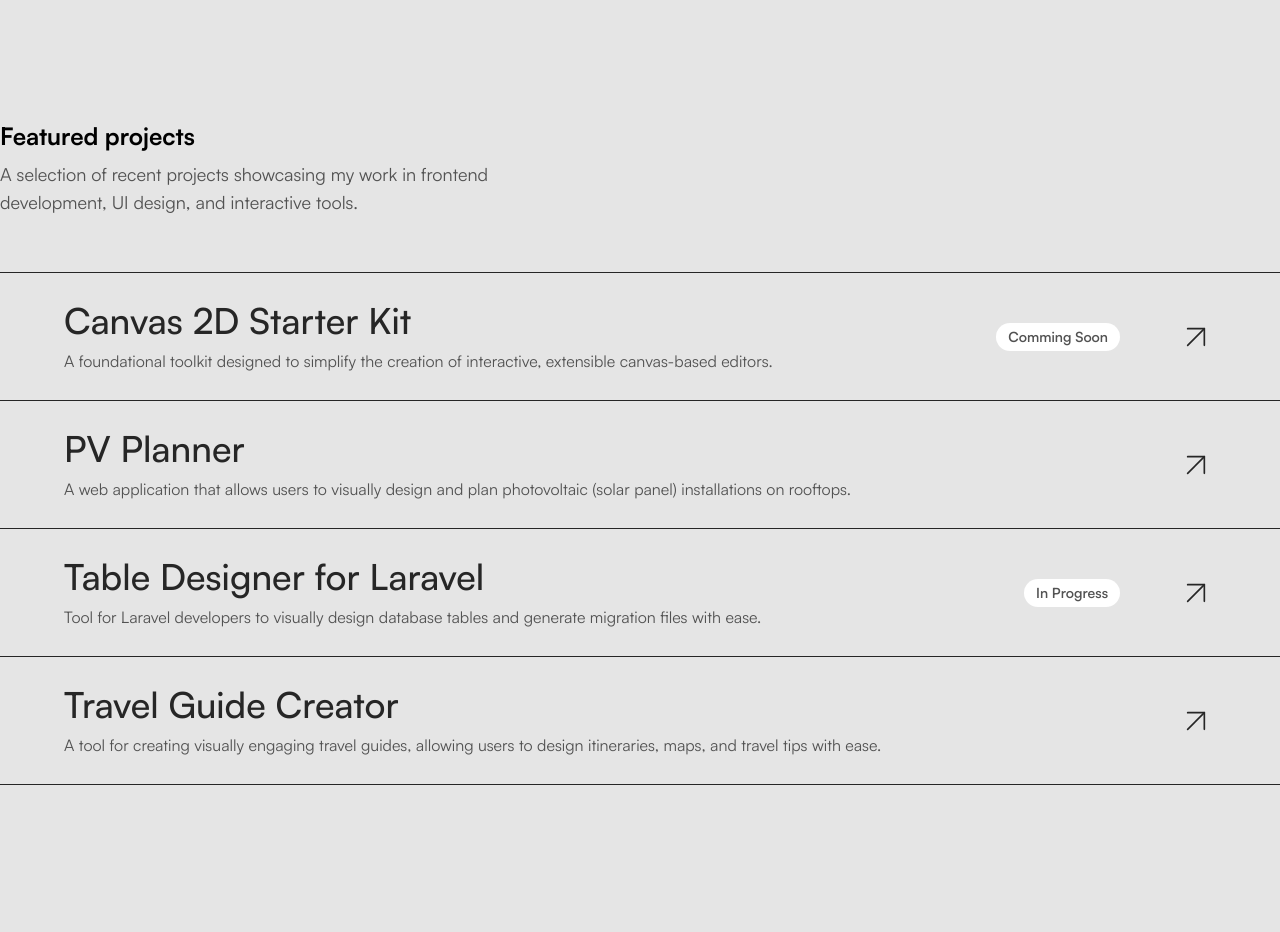
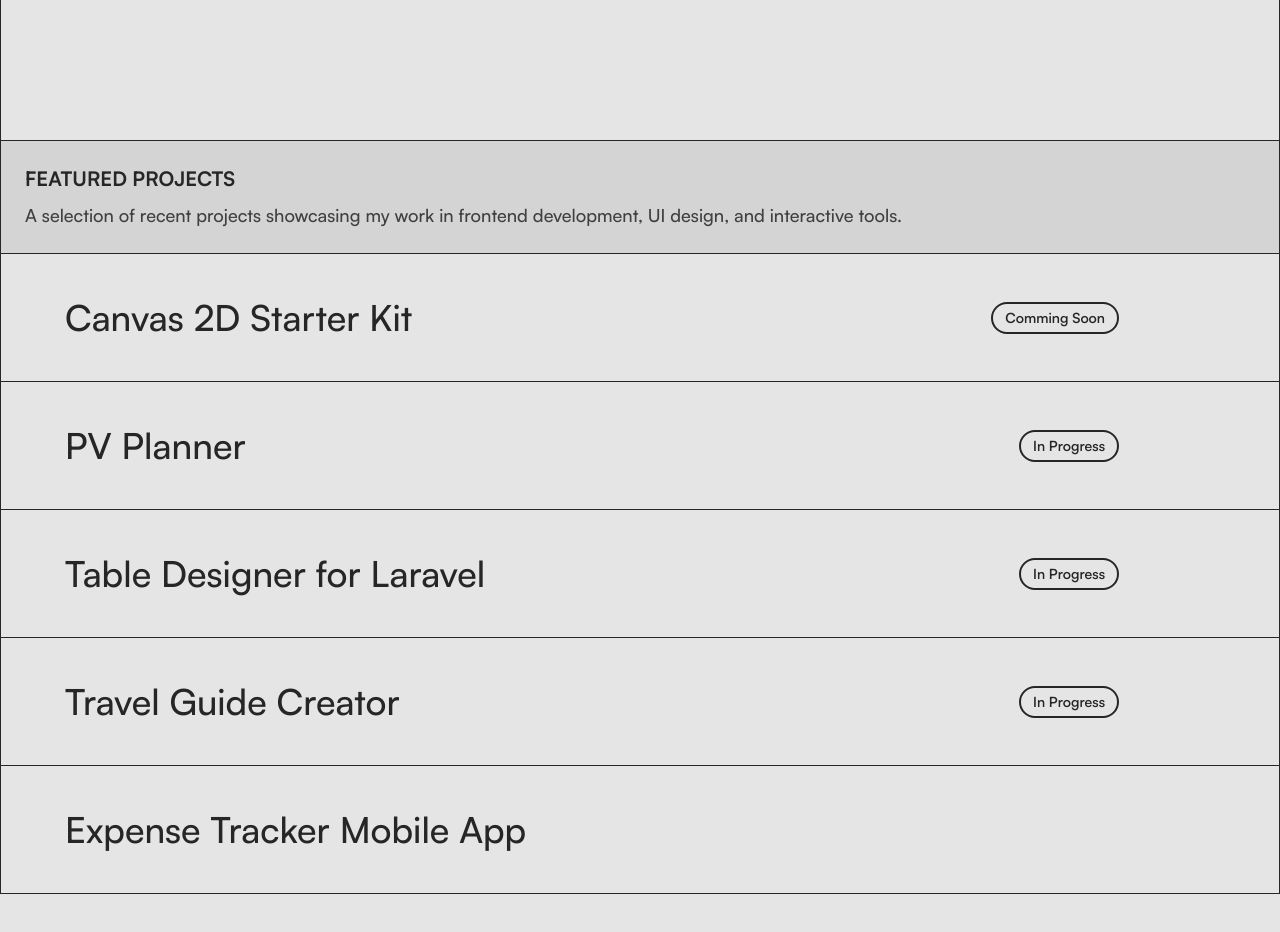
Before and after one commit to mbykowicz/mbykowicz-personal-website, a Next.js app: page / in a window 1280 px wide. Shown: the part 720-1652 px from the top of the page. Before the commit the page ends 1545 px from the top, so only its background shows below. Built offline with nearby package versions, Linux system fonts and the light colour scheme.

Commit message:
add side border + tweaks

```diff
--- a/app/components/container.tsx
+++ b/app/components/container.tsx
@@ -5,7 +5,7 @@
   className,
 }: React.ComponentProps<'div'>) {
   return (
-    <div className={cn('container mx-auto max-w-7xl px-5 md:px-0', className)}>
+    <div className={cn('container mx-auto max-w-7xl', className)}>
       {children}
     </div>
   )
--- a/app/components/sections/featured.tsx
+++ b/app/components/sections/featured.tsx
@@ -1,68 +1,69 @@
 import Link from 'next/link'
-import Container from '../container'
 import { ArrowUpRight } from 'lucide-react'
 
 const items = [
   {
     name: 'Canvas 2D Starter Kit',
     href: '/',
-    description:
-      'A foundational toolkit designed to simplify the creation of interactive, extensible canvas-based editors.',
     badge: 'Comming Soon',
   },
   {
     name: 'PV Planner',
     href: '/',
-    description:
-      'A web application that allows users to visually design and plan photovoltaic (solar panel) installations on rooftops.',
+    badge: 'In Progress',
   },
   {
     name: 'Table Designer for Laravel',
     href: '/',
-    description:
-      'Tool for Laravel developers to visually design database tables and generate migration files with ease.',
     badge: 'In Progress',
   },
   {
     name: 'Travel Guide Creator',
     href: '/',
-    description:
-      'A tool for creating visually engaging travel guides, allowing users to design itineraries, maps, and travel tips with ease.',
+    badge: 'In Progress',
+  },
+  {
+    name: 'Expense Tracker Mobile App',
+    href: '/',
   },
 ]
 
 export default function Featured() {
   return (
-    <Container className='my-10'>
-      <h2 className='font-bold text-2xl'>Featured projects</h2>
-      <p className='text-lg text-neutral-600 max-w-xl mt-2'>
-        A selection of recent projects showcasing my work in frontend
-        development, UI design, and interactive tools.
-      </p>
-      <div className='border-t border-neutral-800 mt-14'>
+    <div className='my-10'>
+      <div className='p-6 bg-neutral-300 border-t border-neutral-800'>
+        <h2
+          className='font-bold text-xl uppercase text-neutral-800'
+          id='projects'
+        >
+          Featured projects
+        </h2>
+        <p className='text-lg font-medium text-neutral-700 max-w-4xl mt-2'>
+          A selection of recent projects showcasing my work in frontend
+          development, UI design, and interactive tools.
+        </p>
+      </div>
+      <div className='border-t border-neutral-800'>
         {items.map((item, index) => (
           <FeatureItem
             key={index}
             name={item.name}
             href={item.href}
-            description={item.description}
             badge={item.badge}
           />
         ))}
       </div>
-    </Container>
+    </div>
   )
 }
 
 function FeatureItem({
   name,
   href,
-  description,
   badge,
 }: {
   name: string
   href: string
-  description?: string
   badge?: string
 }) {
   return (
@@ -70,19 +71,15 @@
       href={href}
       className='group relative h-32 flex items-center justify-between px-16 border-b border-neutral-800 transition hover:bg-neutral-800 duration-300'
     >
-      <div className='space-y-2'>
-        <p className='text-4xl text-neutral-800 font-medium group-hover:text-white transition'>
-          {name}
-        </p>
-        <p className=' text-neutral-600 max-w-4xl group-hover:text-white transition'>
-          {description}
-        </p>
-      </div>
+      <p className='text-4xl text-neutral-800 font-medium group-hover:text-white group-hover:translate-x-6 transition'>
+        {name}
+      </p>
+
       {badge ? <Badge>{badge}</Badge> : null}
       <ArrowUpRight
         strokeWidth={1}
         absoluteStrokeWidth
-        className='w-10 h-10 text-neutral-800 transition group-hover:-translate-x-4 group-hover:text-white'
+        className='w-10 h-10 text-neutral-800 opacity-0 -translate-x-8 transition duration-300 group-hover:translate-x-0 group-hover:text-white group-hover:opacity-100'
       />
     </Link>
   )
@@ -90,7 +87,7 @@
 
 function Badge({ children }: { children: React.ReactNode }) {
   return (
-    <div className='absolute right-40 px-3 py-1 bg-white text-sm font-semibold text-neutral-600 rounded-full'>
+    <div className='absolute right-40 px-3 py-1 border-2 border-neutral-800 bg-transparent text-sm font-semibold text-neutral-800 rounded-full group-hover:text-white group-hover:border-white transition'>
       {children}
     </div>
   )
--- a/app/globals.css
+++ b/app/globals.css
@@ -1,7 +1,7 @@
 @import 'tailwindcss';
 
 :root {
-  --header-height: 4rem;
+  --header-height: 84px;
 }
 body {
   font-family: var(--font-satoshi), sans-serif;
--- a/app/layout.tsx
+++ b/app/layout.tsx
@@ -29,7 +29,7 @@
   children: React.ReactNode
 }>) {
   return (
-    <html lang='en'>
+    <html lang='en' className='min-h-screen'>
       <body className={`${satoshi.variable} antialiased`}>{children}</body>
     </html>
   )
--- a/app/page.tsx
+++ b/app/page.tsx
@@ -1,3 +1,4 @@
+import Container from './components/container'
 import Featured from './components/sections/featured'
 import Hero from './components/sections/hero'
 import Navigation from './components/sections/navigation'
@@ -6,8 +7,10 @@
   return (
     <div className='min-h-screen'>
       <Navigation />
-      <Hero />
-      <Featured />
+      <Container className='border-x border-neutral-800'>
+        <Hero />
+        <Featured />
+      </Container>
     </div>
   )
 }
```
